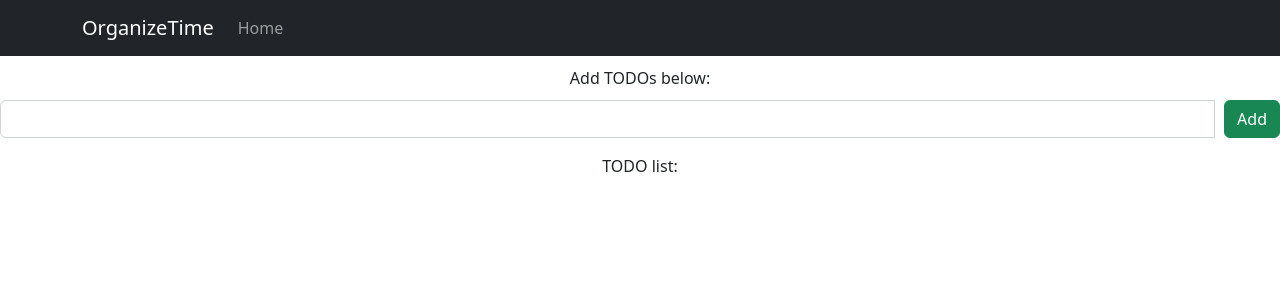
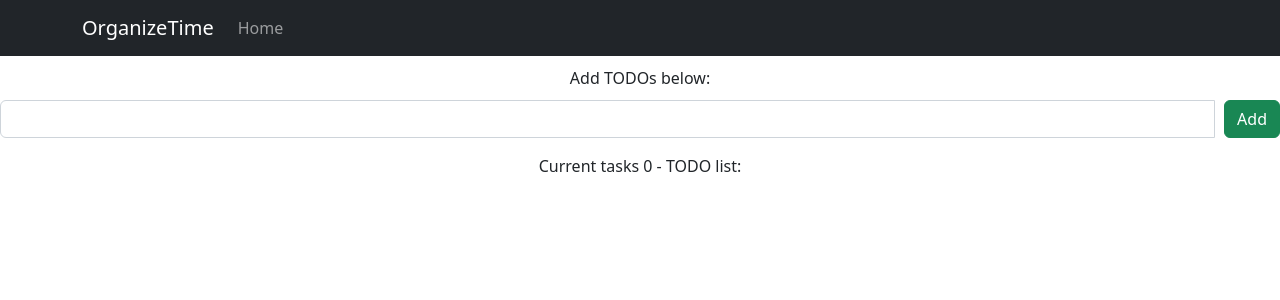
Before and after one commit to alex123a/Mobile-dev-assignment-3, a React (Create React App) app in the folder my-app/: page / in a window 1280 px wide. Shown: the top 300 px of the page. Built offline with nearby package versions, Linux system fonts and the light colour scheme.

Commit message:
Tasks left to complete done

```diff
--- a/my-app/src/Frontpage.js
+++ b/my-app/src/Frontpage.js
@@ -7,15 +7,9 @@ function App() {
     const [inputValues, setValues] = useState([]);
 
     const onClick = () => {
-        /*
-            The reason why I save the inputRef value in a new variable is because there is a delay between clicking the add button and it creating
-            a new TODO. So it removes the text before actually adding the input so the value will be 0 when it is added. To fix this I just
-            save the value in a new variable called value.
-        */
-        const temp = inputRef.current.value;
         const value = {
             id: uuid(),
-            content: temp
+            content: inputRef.current.value
         }
         setValues( arr => [...arr, JSON.stringify(value)]);
         inputRef.current.value = "";
@@ -37,7 +31,7 @@ function App() {
             </div>
 
             <div id="TODOsDiv">
-                <p className="normalText">TODO list:</p>
+                <p className="normalText">Current tasks {inputValues.length} - TODO list:</p>
                 {inputValues.map((e) => {
                     e = JSON.parse(e);
                     return (
```
